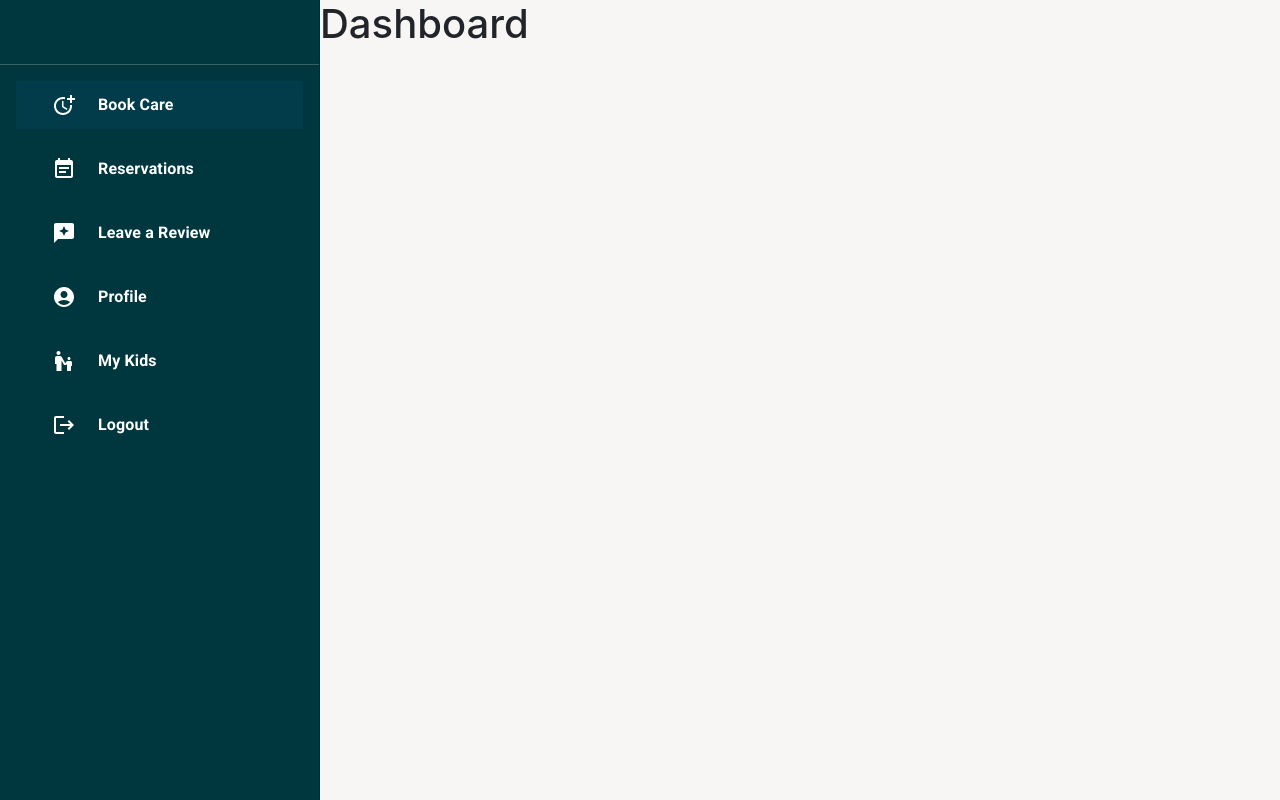
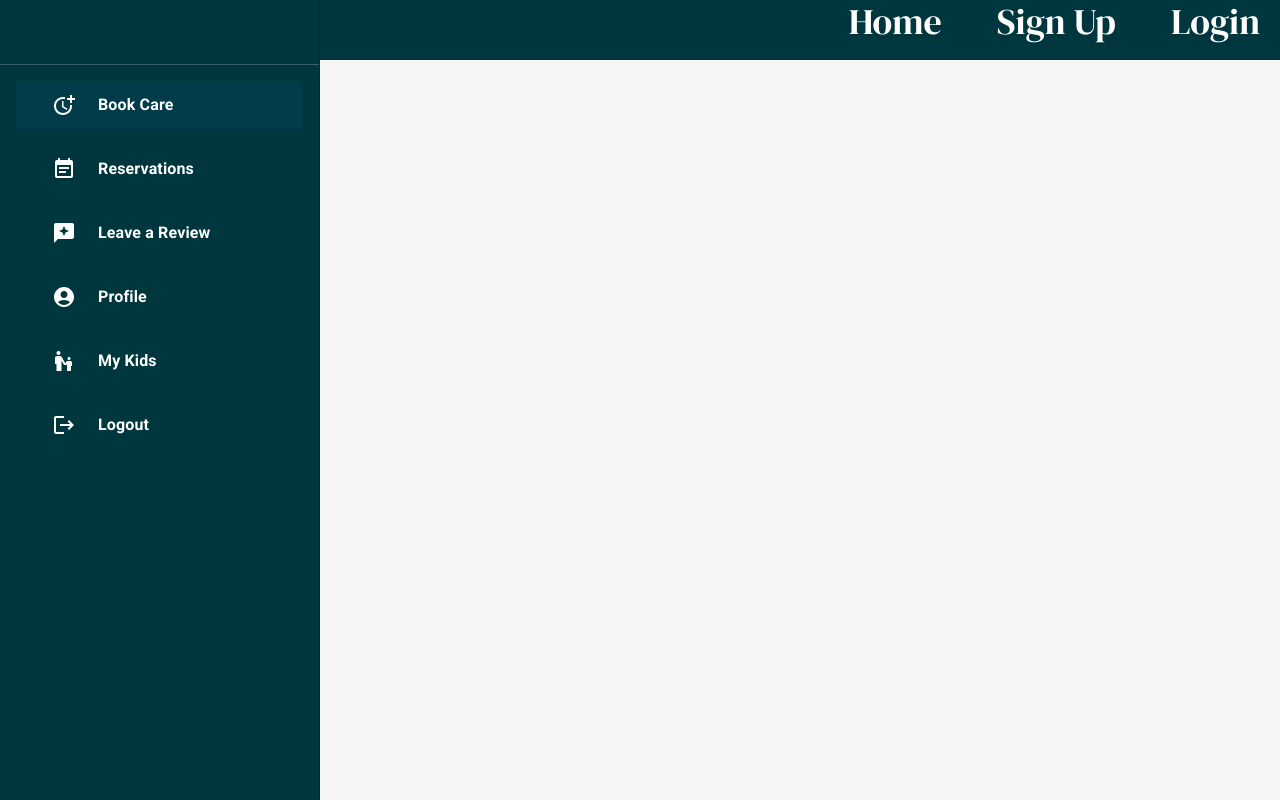
Before and after one commit to karilyn/CareBearers, a React (Create React App) app in the folder frontend/: page /dashboard in a window 1280 px wide. Built offline with nearby package versions, Linux system fonts and the light colour scheme.

Commit message:
Add navigation bar to dashboard

```diff
--- a/frontend/src/pages/Dashboard.jsx
+++ b/frontend/src/pages/Dashboard.jsx
@@ -1,4 +1,5 @@
 import React from 'react';
+import NavigationBar from '../components/NavigationBar/NavigationBar.jsx';
 import Navbar from '../components/Dashboard/Navbar.jsx';
 import './Dashboard.scss';
 
@@ -6,10 +7,13 @@ const Dashboard = (props) => {
 
 
   return (
-  <div>
-    <h1 className="dashboard">Dashboard</h1>
-     <Navbar />
-  </div>
+    <>
+    <NavigationBar />
+      <div>
+        <h1 className="dashboard">Dashboard</h1>
+        <Navbar />
+      </div>
+  </>
   )
 }
 
--- a/frontend/src/pages/Dashboard.scss
+++ b/frontend/src/pages/Dashboard.scss
@@ -1,3 +1,7 @@
+@import '../styles/variables.scss';
+
 h1.dashboard {
-  padding-left: 320px;
+
+  color: $dark-green-color;
+  padding-left: none;
 }
```
